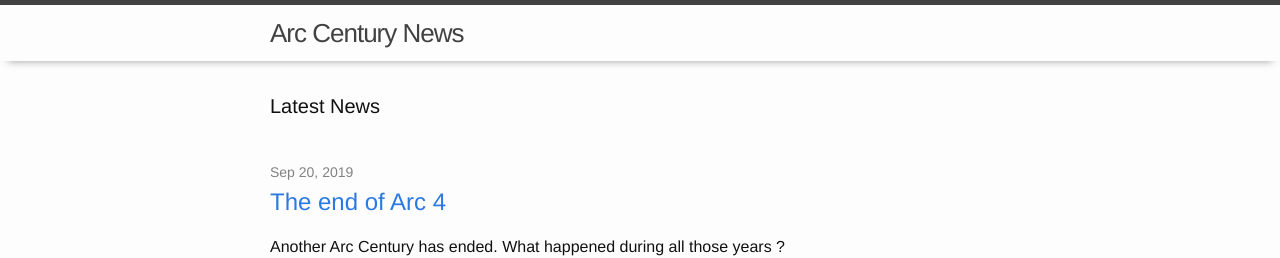
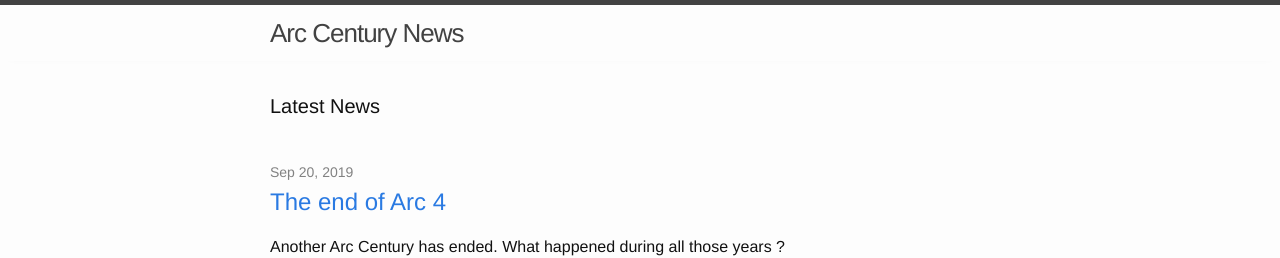
Before and after one commit to acenews/arccentury, a Jekyll site: the page built from index.html, in a window 1280 px wide. Shown: the top 258 px of the page. Built offline with Jekyll 4.4.1, drawn with Linux system fonts in a browser that asks for light colours.

Commit message:
header change

```diff
--- a/_sass/_layout.scss
+++ b/_sass/_layout.scss
@@ -3,10 +3,11 @@
  */
 .site-header {
     border-top: 5px solid $grey-color-dark;
+    //#999
     //border-bottom: 1px solid $grey-color-light;
-    -webkit-box-shadow: 0 8px 8px -8px #999;
-    -moz-box-shadow: 0 8px 8px -8px #999;
-    box-shadow: 0 8px 8px -8px #999;
+    -webkit-box-shadow: 0 4px 10px -10px $grey-color-light;
+    -moz-box-shadow: 0 4px 10px -10px $grey-color-light;
+    box-shadow: 0 4px 10px -10px $grey-color-light;
     min-height: 56px;
 
     // Positioning context for the mobile navigation icon
```
